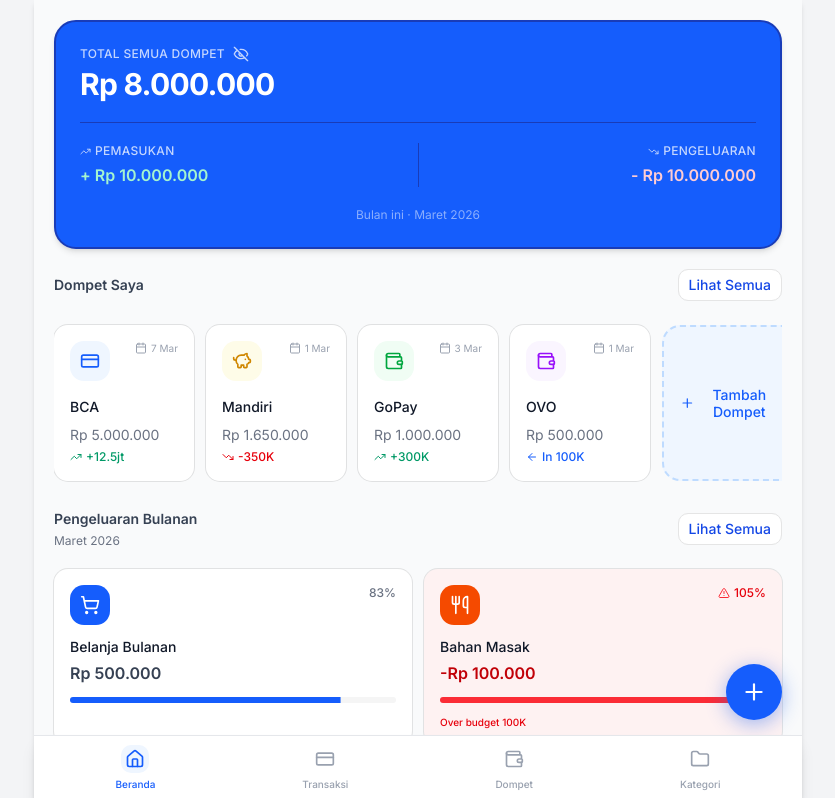
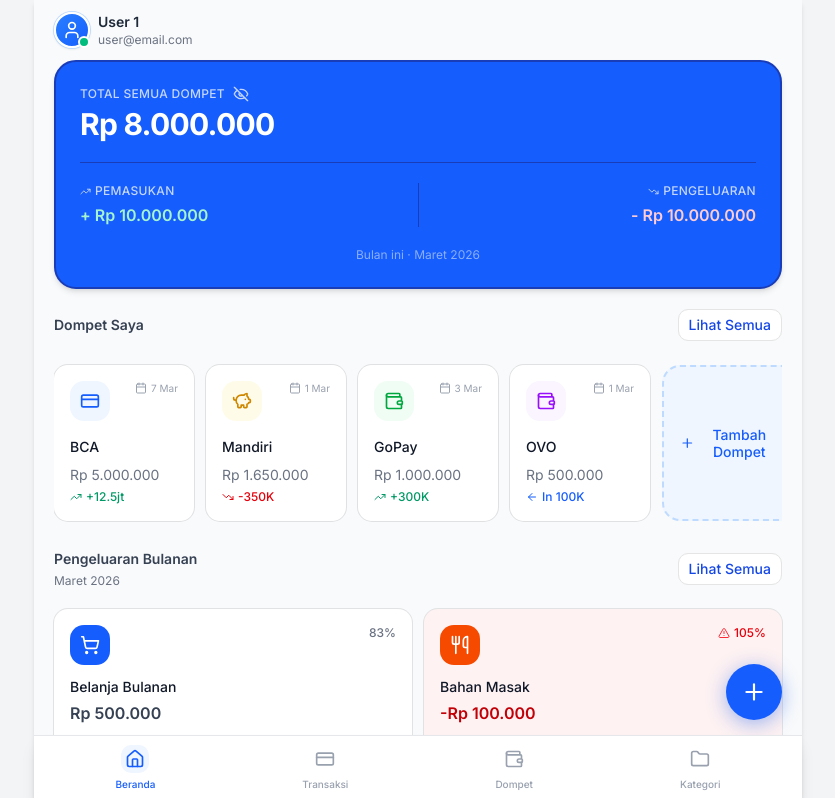
Before and after one commit to Aramdhann/dompet-kita, a Next.js app: page / in a window 1280 px wide. Shown: the top 798 px of the page, without its empty margins (222-1057 px from the left). Built offline with nearby package versions, Linux system fonts and the light colour scheme.

Commit message:
feat: add user icon in dashboard

```diff
--- a/components/dashboard.tsx
+++ b/components/dashboard.tsx
@@ -1,7 +1,21 @@
 'use client';
 
-import { TrendingUp, TrendingDown, EyeOff, Eye } from 'lucide-react';
+import {
+  TrendingUp,
+  TrendingDown,
+  EyeOff,
+  Eye,
+  User,
+  LogOut,
+  UserCircle,
+} from 'lucide-react';
 import { Button } from '@/components/ui/button';
+import {
+  DropdownMenu,
+  DropdownMenuContent,
+  DropdownMenuItem,
+  DropdownMenuTrigger,
+} from '@/components/ui/dropdown-menu';
 import { formatAmountWithPrefix } from '@/lib/format';
 
 interface DashboardProps {
@@ -11,7 +25,36 @@ interface DashboardProps {
 
 export function Dashboard({ visible, onToggle }: DashboardProps) {
   return (
-    <div className="flex flex-col gap-3 sm:gap-5 mx-3 sm:mx-5 my-3 sm:my-5 p-4 sm:p-6 rounded-2xl sm:rounded-3xl text-white bg-blue-600 shadow-md hover:shadow-lg border-2 border-blue-800">
+    <>
+      <div className="flex items-center px-3 sm:px-5 py-3">
+        <DropdownMenu>
+          <DropdownMenuTrigger asChild>
+            <div className="flex items-center gap-2 cursor-pointer select-none outline-none">
+              <div className="relative">
+                <div className="w-9 h-9 rounded-full bg-linear-to-br from-blue-500 to-blue-600 text-white flex items-center justify-center shadow-sm border-2 border-white ring-1 ring-blue-200 hover:ring-2 hover:ring-blue-300 transition-all">
+                  <User className="w-5 h-5" />
+                </div>
+                <div className="absolute bottom-0 right-0 w-3 h-3 bg-emerald-500 rounded-full border-2 border-white" />
+              </div>
+              <div className="text-left">
+                <p className="text-sm font-semibold text-gray-800">User 1</p>
+                <p className="text-xs text-gray-500">user@email.com</p>
+              </div>
+            </div>
+          </DropdownMenuTrigger>
+          <DropdownMenuContent align="end" className="w-48">
+            <DropdownMenuItem className="gap-2 cursor-pointer">
+              <UserCircle className="w-4 h-4" />
+              <span>Profile</span>
+            </DropdownMenuItem>
+            <DropdownMenuItem className="gap-2 cursor-pointer text-red-500 focus:text-red-500 focus:bg-red-50">
+              <LogOut className="w-4 h-4" />
+              <span>Logout</span>
+            </DropdownMenuItem>
+          </DropdownMenuContent>
+        </DropdownMenu>
+      </div>
+      <div className="flex flex-col gap-3 sm:gap-5 mx-3 sm:mx-5  p-4 sm:p-6 rounded-2xl sm:rounded-3xl text-white bg-blue-600 shadow-md hover:shadow-lg border-2 border-blue-800">
         <div className="flex flex-col gap-1">
           <div className="flex items-center gap-2">
             <p className="text-[10px] sm:text-xs font-medium opacity-75 tracking-wide uppercase">
@@ -63,5 +106,6 @@ export function Dashboard({ visible, onToggle }: DashboardProps) {
           Bulan ini · Maret 2026
         </p>
       </div>
+    </>
   );
 }
```
Lines whose indentation alone changed are shown as unchanged.
